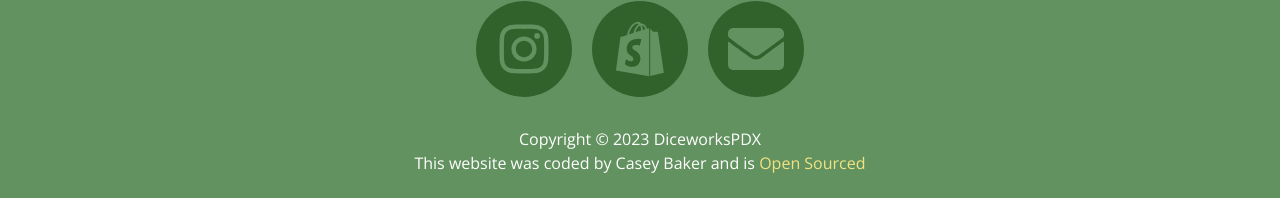
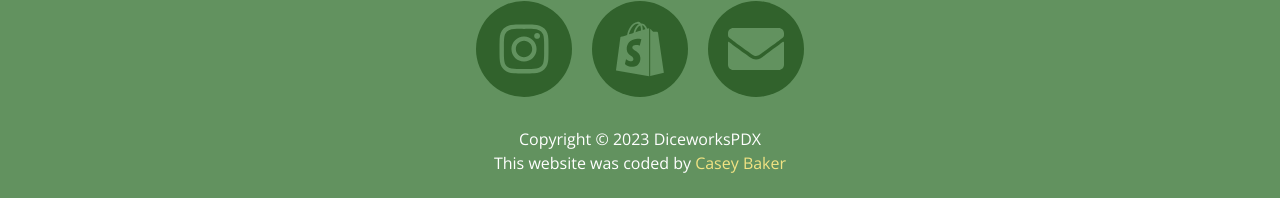
Before and after one commit to cj-baker/diceworksPDX-react, a React (Create React App) app: page /#/ in a window 1280 px wide. Shown: the part 4056-4254 px from the top of the page. Built offline with nearby package versions, Linux system fonts and the light colour scheme.

Commit message:
Updated footer for coding contact link

```diff
--- a/src/components/Footer.js
+++ b/src/components/Footer.js
@@ -30,14 +30,14 @@ export default function Footer(){
           <p className="">
           Copyright © 2023 DiceworksPDX
           <br />
-            This website was coded by Casey Baker and is
+            This website was coded by
             <a
               className="source-code-link"
-              href="https://github.com/cj-baker/diceworkspdx-react"
+              href="https://caseybaker.netlify.app/"
               target="_blank"
               rel="noreferrer"
-              title="Go to the GitHub Repository for this Website"
-              > Open Sourced</a>
+              title="Go to Casey Baker's Website"
+              > Casey Baker</a>
           </p>
         </div>
     </footer>
```
